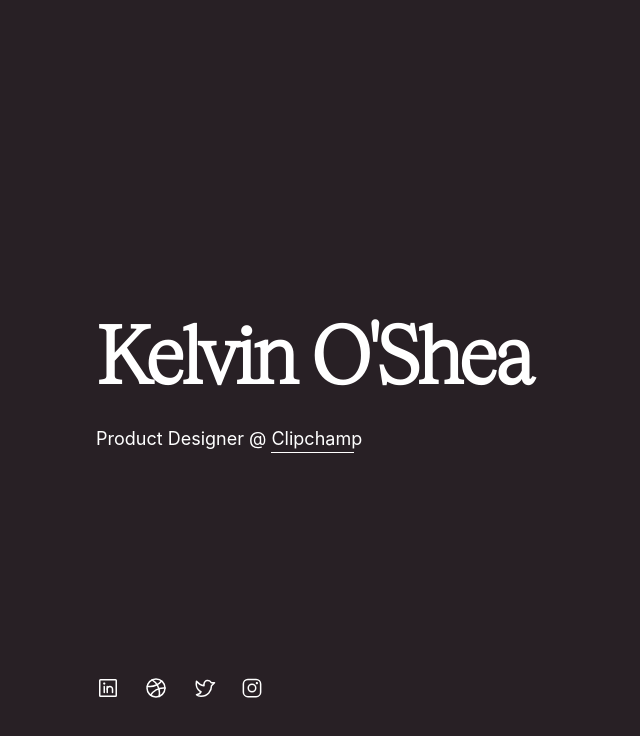
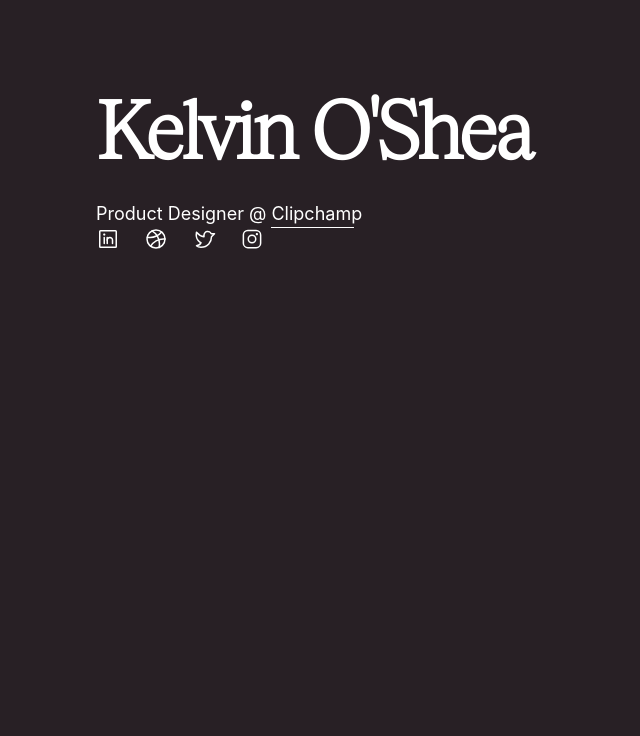
Before and after one commit to kelvinoshea/kelvinoshea-2021, a Next.js app: page / in a window 1280 px wide. Shown: the top 736 px of the page, without its empty margins (0-640 px from the left). Built offline with nearby package versions, Linux system fonts and the light colour scheme; a web font is replaced by a local one.

Commit message:
fix padding issue

```diff
--- a/styles/Home.module.css
+++ b/styles/Home.module.css
@@ -1,11 +1,11 @@
-.container {
+.layout {
   height: -webkit-fill-available;
   height: 100vh;
   overflow: hidden;
   width: 100vw;
 }
 
-.container2 {
+.container{
   padding: 6rem;
   display: flex;
   flex-direction: column;
```
